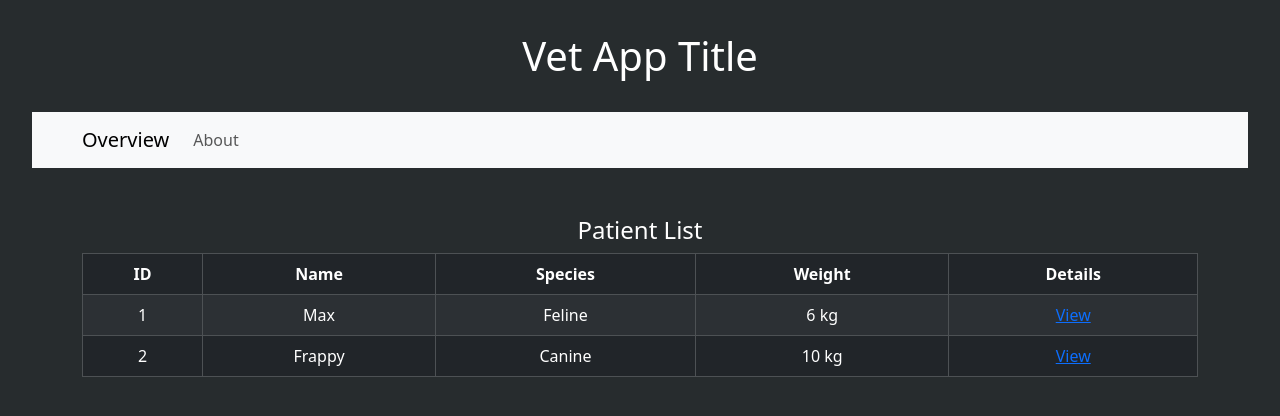
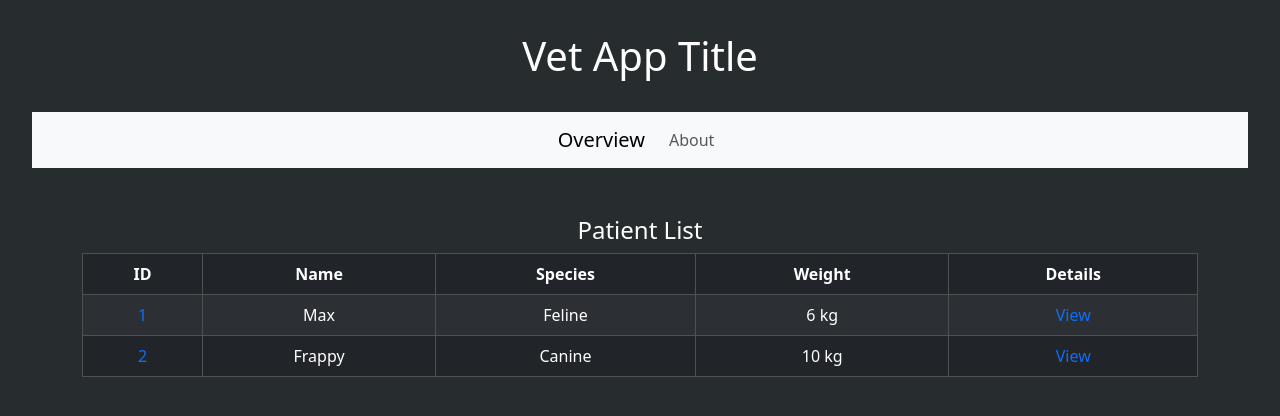
Before and after one commit to IanLiu0124/VeterinaryApp, a React (Vite) app in the folder vetapp/: page / in a window 1280 px wide. Shown: the top 416 px of the page. Built offline with nearby package versions, Linux system fonts and the light colour scheme.

Commit message:
Readjusted navbar to center. removed underline for links, added clickable ID

```diff
--- a/vetapp/src/App.css
+++ b/vetapp/src/App.css
@@ -16,6 +16,10 @@
 }
 .logo.react:hover {
   filter: drop-shadow(0 0 2em #61dafbaa);
+}
+.removeUnderLineLink
+{
+  text-decoration: none;
 }
 
 
--- a/vetapp/src/components/navbar.jsx
+++ b/vetapp/src/components/navbar.jsx
@@ -10,8 +10,8 @@ function ColorSchemesExample() {
       <br />
       <Navbar variant="tabs" bg="light" data-bs-theme="light">
         <Container>
+        <Nav className="mx-auto">
           <Navbar.Brand as={Link} to="/">Overview</Navbar.Brand>
-          <Nav className="me-auto">
             <Nav.Link as={Link} to="/about">About</Nav.Link>
 
           </Nav>
--- a/vetapp/src/components/patient.jsx
+++ b/vetapp/src/components/patient.jsx
@@ -1,14 +1,17 @@
 import {Link} from 'react-router-dom'
+const Patient = ({patient}) => {
 
-
-const Patient = ({patient}) => {
-    return ( <tr>
-        <td>{patient.id}</td>
+    return (
+    // <Link to={`/patient/${patient.id}`}>
+    <tr>
+        <td><Link to={`/patients${patient.id}`} className="removeUnderLineLink">{patient.id}</Link></td>
         <td>{patient.name}</td>
         <td>{patient.specie}</td>
         <td>{patient.weight} kg</td>
-        <td><Link to={`/patient/${patient.id}`}>View</Link></td>
-    </tr> );
+        <td><Link to={`/patient/${patient.id}`} className='removeUnderLineLink'>View</Link></td>
+    </tr>
+    // </Link>
+);
 }
 
 export default Patient;
```
